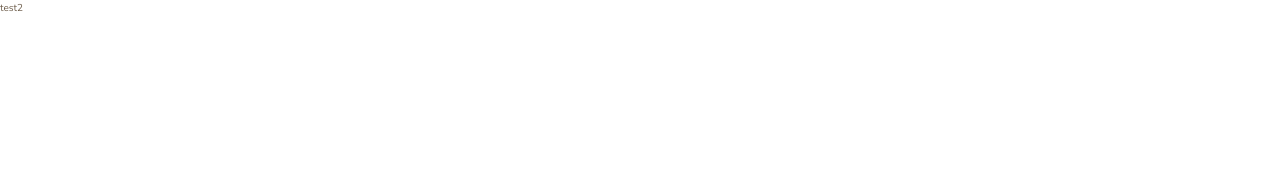
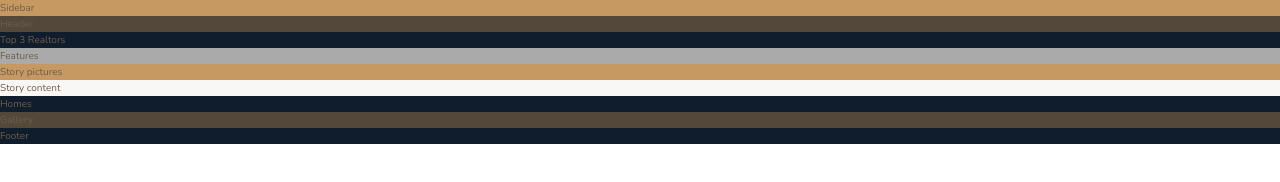
Before and after one commit to LiVinson/nexter-realtors, a website: page index.html in a window 1280 px wide. Drawn offline with nearby package versions, Linux system fonts and the light colour scheme.

Commit message:
layout created

```diff
--- a/index.html
+++ b/index.html
@@ -12,6 +12,37 @@
         <title>nexter &mdash; your home, your freedom</title>
     </head>
     <body class="container">
-        test2
+        <div class="sidebar"
+            >Sidebar
+        </div>
+
+        <header class="header">
+            Header
+        </header>
+
+        <div class="realtors">
+            Top 3 Realtors
+        </div>
+
+        <section class="features">
+            Features
+        </section>
+        <div class="story__content">
+               Story pictures
+        </div>
+
+        <div class="story__pictures">
+            Story content
+        </div>
+
+        <section class="homes">
+            Homes
+        </section>
+        <section class="gallery">
+            Gallery
+        </section>
+        <footer class="footer">
+            Footer
+        </footer>
     </body>
 </html>
--- a/sass/_features.scss
+++ b/sass/_features.scss
@@ -0,0 +1,3 @@
+.features {
+    background-color:$color-gray-light-2;
+}
--- a/sass/_footer.scss
+++ b/sass/_footer.scss
@@ -0,0 +1,3 @@
+.footer {
+    background-color: $color-secondary;
+}
--- a/sass/_gallery.scss
+++ b/sass/_gallery.scss
@@ -0,0 +1,3 @@
+.gallery {
+    background-color: $color-gray-dark-1;
+}
--- a/sass/_header.scss
+++ b/sass/_header.scss
@@ -0,0 +1,3 @@
+.header {
+    background-color: $color-gray-dark-1;
+}
--- a/sass/_homes.scss
+++ b/sass/_homes.scss
@@ -0,0 +1,3 @@
+.homes {
+    background-color: $color-secondary;
+}
--- a/sass/_realtors.scss
+++ b/sass/_realtors.scss
@@ -0,0 +1,3 @@
+.realtors {
+    background-color: $color-secondary;
+}
--- a/sass/_sidebar.scss
+++ b/sass/_sidebar.scss
@@ -0,0 +1,3 @@
+.sidebar {
+    background-color: $color-primary;
+}
--- a/sass/_story.scss
+++ b/sass/_story.scss
@@ -0,0 +1,10 @@
+.story {
+    &__pictures {
+        background-color: $color-gray-light-1;
+    }
+    &__content {
+        background-color: $color-primary;
+
+    }
+
+}
```
Also changed, not shown: css/style.css.
